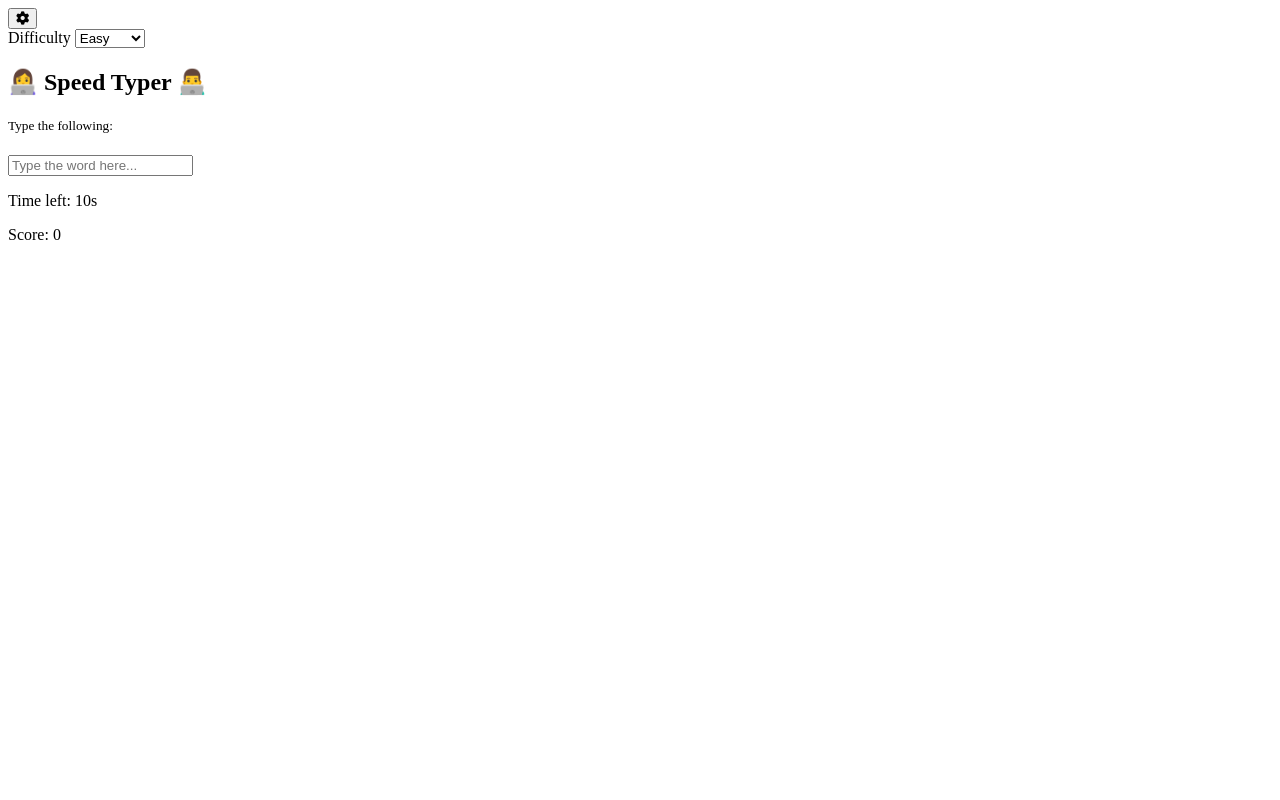
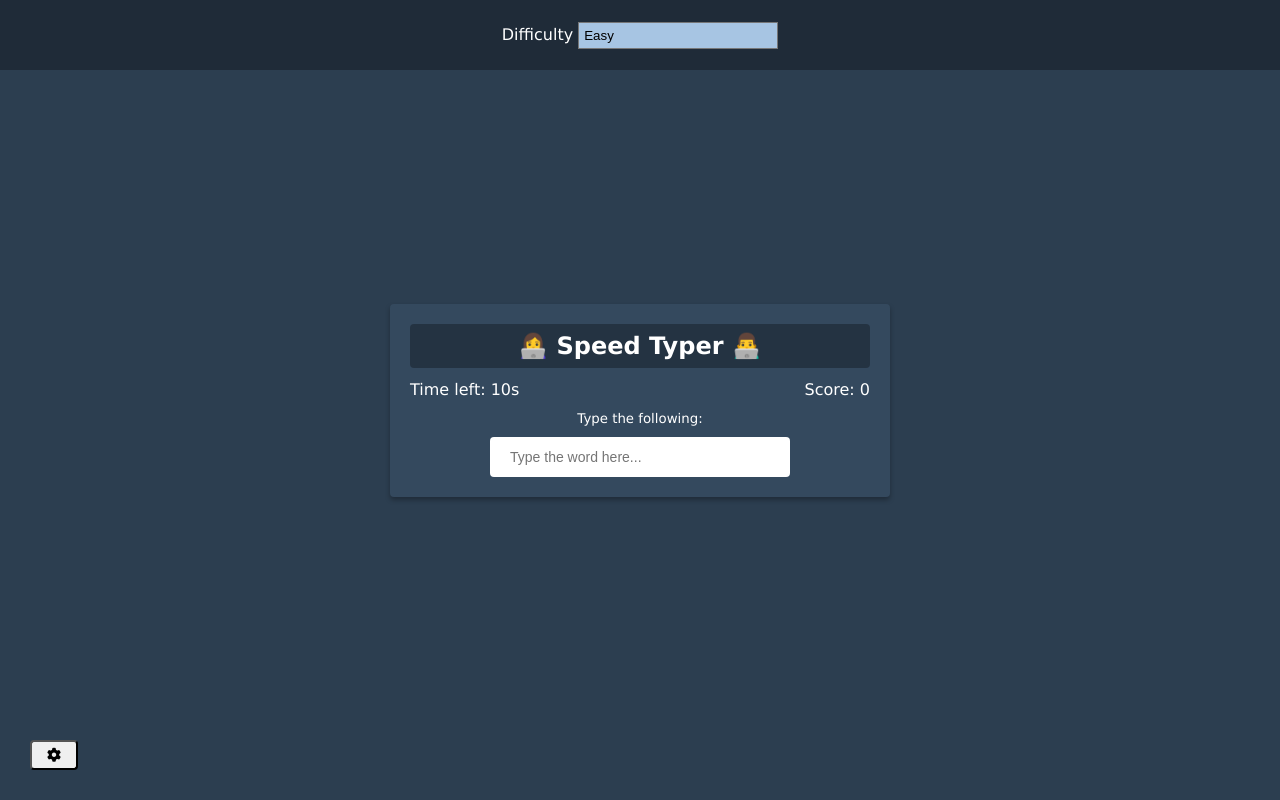
Before and after one commit to matthewparavati/vanillaJS-webprojects, a plain HTML site: page typing-game/index.html in a window 1280 px wide. Drawn offline with Linux system fonts and the light colour scheme.

Commit message:
typing game - add styling to project

```diff
--- a/typing-game/index.html
+++ b/typing-game/index.html
@@ -11,7 +11,7 @@
     <title>Speed Typer</title>
   </head>
   <body>
-    <button id="settings-btn" class="settings btn">
+    <button id="settings-btn" class="settings-btn">
       <i class="fas fa-cog"></i>
     </button>
     <div id="settings" class="settings">
--- a/typing-game/style.css
+++ b/typing-game/style.css
@@ -0,0 +1,115 @@
+* {
+  box-sizing: border-box;
+}
+
+body {
+  background-color: #2c3e50;
+  display: flex;
+  align-items: center;
+  justify-content: center;
+  min-height: 100vh;
+  margin: 0;
+  font-family: Verdana, Geneva, Tahoma, sans-serif;
+}
+
+button {
+  cursor: pointer;
+  font-size: 14px;
+  border-radius: 4px;
+  padding: 5px 15px;
+}
+
+select {
+  width: 200px;
+  padding: 5px;
+  appearance: none;
+  border-radius: 0;
+  background-color: #a7c5e3;
+}
+
+select:focus,
+button:focus {
+  outline: 0;
+}
+
+.settings-btn {
+  position: absolute;
+  bottom: 30px;
+  left: 30px;
+}
+
+.settings {
+  position: absolute;
+  top: 0;
+  left: 0;
+  width: 100%;
+  background-color: rgba(0, 0, 0, 0.3);
+  color: #fff;
+  height: 70px;
+  display: flex;
+  align-items: center;
+  justify-content: center;
+  /* transform: translateY(-100%); */
+  transition: transform 0.3s ease-in-out;
+}
+
+.settings.hide {
+  transform: translateY(0);
+}
+
+.container {
+  background-color: #34495e;
+  padding: 20px;
+  border-radius: 4px;
+  box-shadow: 0 3px 5px rgba(0, 0, 0, 0.3);
+  color: #fff;
+  position: relative;
+  text-align: center;
+  width: 500px;
+}
+
+h2 {
+  background-color: rgba(0, 0, 0, 0.3);
+  padding: 8px;
+  border-radius: 4px;
+  margin: 0 0 40px;
+}
+
+h1 {
+  margin: 0;
+}
+
+input {
+  border: 0;
+  border-radius: 4px;
+  font-size: 14px;
+  width: 300px;
+  padding: 12px 20px;
+  margin-top: 10px;
+}
+
+.score-container {
+  position: absolute;
+  top: 60px;
+  right: 20px;
+}
+
+.time-container {
+  position: absolute;
+  top: 60px;
+  left: 20px;
+}
+
+.end-game-container {
+  background-color: inherit;
+  display: none;
+  align-items: center;
+  justify-content: center;
+  flex-direction: column;
+  position: absolute;
+  top: 0;
+  left: 0;
+  width: 100%;
+  height: 100%;
+  z-index: 1;
+}
```
